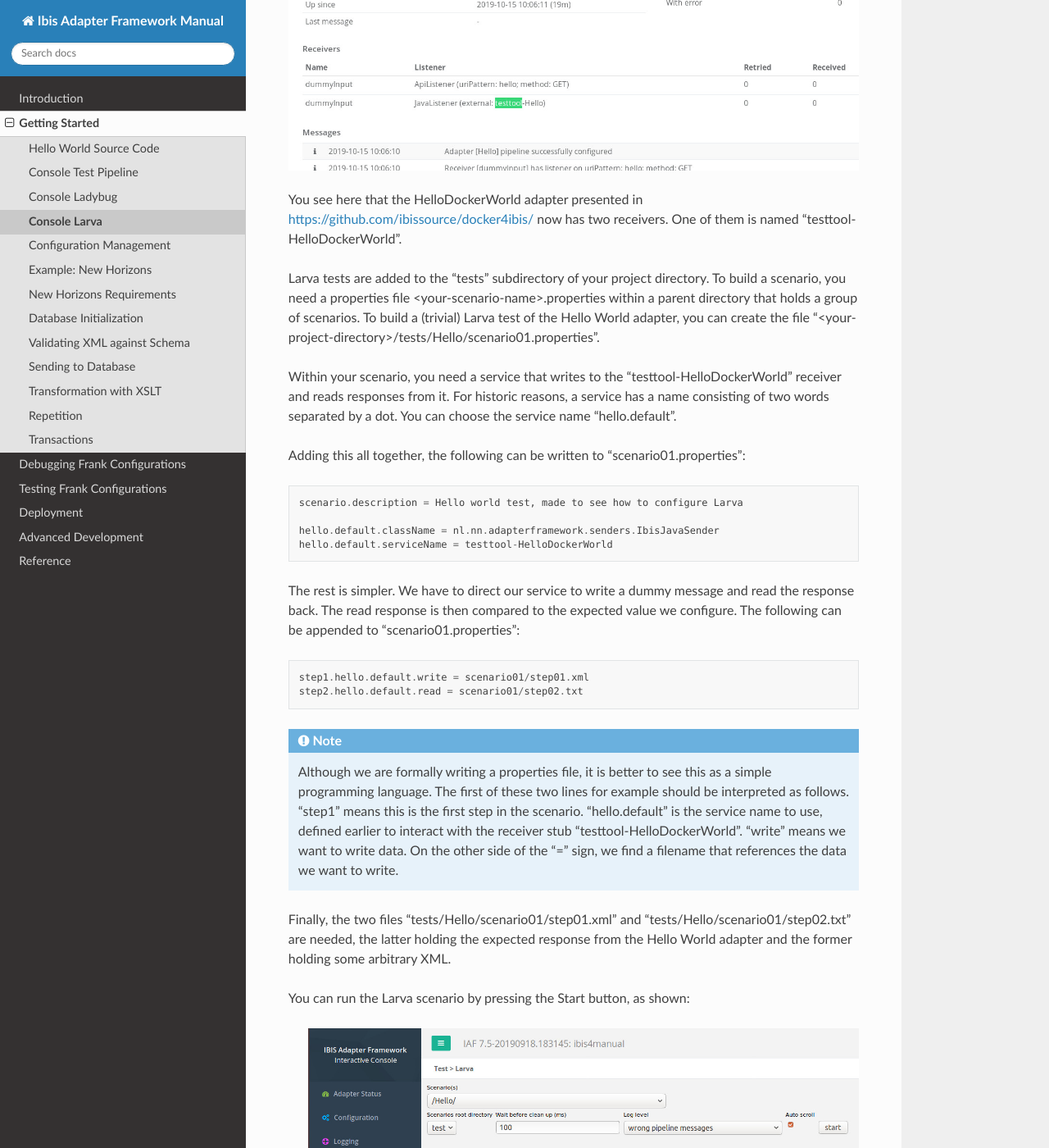
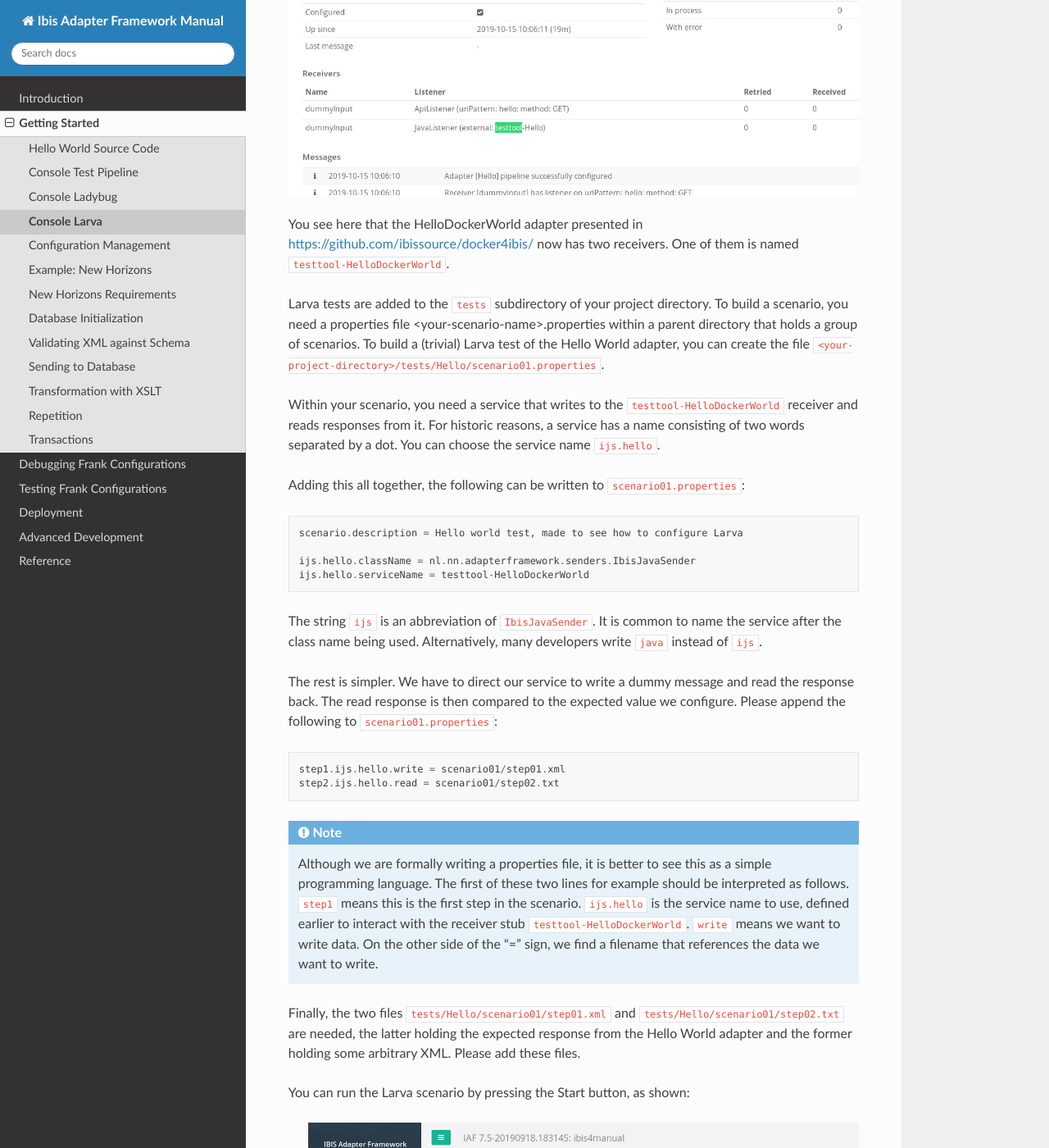
Before and after one commit to frankframework/frank-manual, a Sphinx documentation site: the page built from docs/source/gettingStarted/helloLarva.rst, in a window 1280 px wide and 1400 px high, scrolled down 1401 px. Shown: the whole window at 82% size. Built offline with Sphinx 7.4.7 and the Read the Docs theme 2.0.0, drawn with Linux system fonts in a browser that asks for light colours; some of the changed text lies outside the part shown.

Commit message:
Make Getting Started section on Larva Frank

```diff
--- a/docs/source/advancedDevelopment/properties/deploymentEnvironment.rst
+++ b/docs/source/advancedDevelopment/properties/deploymentEnvironment.rst
@@ -31,6 +31,8 @@ The Frank!Framework detects the type of application server used to host it. This
    TIBCOAMX                    Tibco AMX
 ==========================  ======================================
 
+.. _propertiesDeploymentEnvironmentLogicalCharacteristics:
+
 Logical characteristics
 -----------------------
 
--- a/docs/source/gettingStarted/helloLarva.rst
+++ b/docs/source/gettingStarted/helloLarva.rst
@@ -13,33 +13,33 @@ therefore error-prone, especially when the same
 tests have to be performed over and over again
 for new releases.
 
-The frank!framework offers the Larva service that runs
+The Frank!Framework offers the Larva service that runs
 automated tests. To work with Larva, you need a file named
-"<project directory>/classes/StageSpecifics_LOC.properties".
+``<project directory>/classes/StageSpecifics_LOC.properties``.
 It should contain the line: ::
 
   stub4testtool.configuration=true
 
-This file tells the frank!framework to add stubs for some
+This file tells the Frank!Framework to add stubs for some
 receivers and some senders. Details on what stubs are added
 exactly are beyond the scope of this Getting Started
 guide.
 
 .. NOTE::
 
-   The frank!framework internally applies an XSLT stylesheet
+   The Frank!Framework internally applies an XSLT stylesheet
    to the original Frank if ``stub4testtool.configuration`` is
    true. You can find it with the source code on GitHub, URL
    http://www.github.com/ibissource/iaf. The file you need
-   is "ibis-adapterframework-core/src/main/resources/xml/xsl/stub4testtool.xsl".
+   is ``ibis-adapterframework-core/src/main/resources/xml/xsl/stub4testtool.xsl``.
 
 .. NOTE::
 
-   The properties set in "StageSpecifics_LOC.properties" only apply in
+   The properties set in ``StageSpecifics_LOC.properties`` only apply in
    your local development environment. You use other property files
-   for properties specific to a DTAP stage. Use "StageSpecifics_DEV.properties"
-   for D, "StageSpecifics_TST.properties" for T,
-   "StageSpecifics_ACC.properties" for A and "StageSpecifics_PRD.properties" for P.
+   for properties specific to a DTAP stage. Use ``StageSpecifics_DEV.properties``
+   for D, ``StageSpecifics_TST.properties`` for T,
+   ``StageSpecifics_ACC.properties`` for A and ``StageSpecifics_PRD.properties`` for P. See sub-subsection :ref:`propertiesDeploymentEnvironmentLogicalCharacteristics` for an explanation of DTAP stages.
 
 You can check what stubs have been created, as follows. Go to the
 Adapter Status page and press the expand all button as shown below:
@@ -53,52 +53,54 @@ following screen:
 
 You see here that the HelloDockerWorld adapter presented in
 https://github.com/ibissource/docker4ibis/ now
-has two receivers. One of them is named "testtool-HelloDockerWorld".
+has two receivers. One of them is named ``testtool-HelloDockerWorld``.
 
-Larva tests are added to the "tests" subdirectory of your
+Larva tests are added to the ``tests`` subdirectory of your
 project directory. To build a scenario, you need a
 properties file <your-scenario-name>.properties within
 a parent directory that holds a group of scenarios. To
 build a (trivial) Larva test of the Hello World adapter,
 you can create the file
-"<your-project-directory>/tests/Hello/scenario01.properties".
+``<your-project-directory>/tests/Hello/scenario01.properties``.
 
 Within your scenario, you need a service that writes to
-the "testtool-HelloDockerWorld" receiver and reads responses
+the ``testtool-HelloDockerWorld`` receiver and reads responses
 from it. For historic reasons, a service has a name
 consisting of two words separated by a dot. You can
-choose the service name "hello.default".
+choose the service name ``ijs.hello``.
 
 Adding this all together, the following can be written
-to "scenario01.properties": ::
+to ``scenario01.properties``: ::
 
-   scenario.description = Hello world test, made to see how to configure Larva
+     scenario.description = Hello world test, made to see how to configure Larva
 
-   hello.default.className = nl.nn.adapterframework.senders.IbisJavaSender
-   hello.default.serviceName = testtool-HelloDockerWorld
+     ijs.hello.className = nl.nn.adapterframework.senders.IbisJavaSender
+     ijs.hello.serviceName = testtool-HelloDockerWorld
+
+The string ``ijs`` is an abbreviation of ``IbisJavaSender``. It is common to name the service after the class name being used. Alternatively, many developers write ``java`` instead of ``ijs``.
 
 The rest is simpler. We have to direct our service to write a
 dummy message and read the response back. The read response
-is then compared to the expected value we configure. The following
-can be appended to "scenario01.properties": ::
+is then compared to the expected value we configure. Please append
+the following to ``scenario01.properties``: ::
 
-     step1.hello.default.write = scenario01/step01.xml
-     step2.hello.default.read = scenario01/step02.txt
+     step1.ijs.hello.write = scenario01/step01.xml
+     step2.ijs.hello.read = scenario01/step02.txt
 
 .. NOTE ::
 
   Although we are formally writing a properties file, it is better
   to see this as a simple programming language. The first of these
-  two lines for example should be interpreted as follows. "step1" means
-  this is the first step in the scenario. "hello.default" is the service
+  two lines for example should be interpreted as follows. ``step1`` means
+  this is the first step in the scenario. ``ijs.hello`` is the service
   name to use, defined earlier to interact with the receiver stub
-  "testtool-HelloDockerWorld". "write" means we want to write data. On the
+  ``testtool-HelloDockerWorld``. ``write`` means we want to write data. On the
   other side of the "=" sign, we find a filename that references
   the data we want to write.
 
-Finally, the two files "tests/Hello/scenario01/step01.xml" and "tests/Hello/scenario01/step02.txt"
+Finally, the two files ``tests/Hello/scenario01/step01.xml`` and ``tests/Hello/scenario01/step02.txt``
 are needed, the latter holding the expected response from the Hello World adapter and the former holding some
-arbitrary XML.
+arbitrary XML. Please add these files.
 
 You can run the Larva scenario by pressing the Start button, as shown:
 
```
